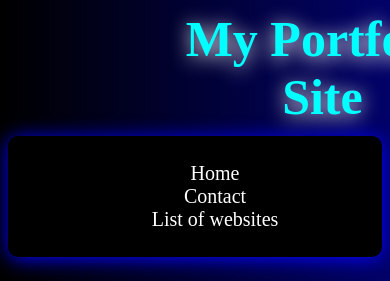
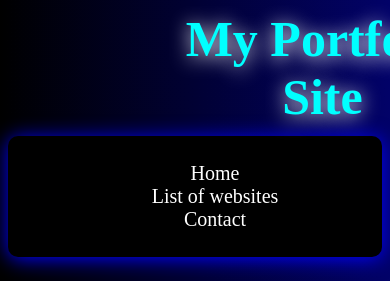
Before and after one commit to Aryan-Go/portfolio-react, a React (Create React App) app: page / in a window 390 px wide. Shown: the top 281 px of the page. Built offline with nearby package versions, Linux system fonts and the light colour scheme.

Commit message:
Correct linking

```diff
--- a/src/App.css
+++ b/src/App.css
@@ -27,6 +27,6 @@
 }
 @media (max-width:768px){
     .chalo2{
-        margin-top: 100px;
+        margin-top:400px;
     }
 }
--- a/src/App.js
+++ b/src/App.js
@@ -12,7 +12,8 @@ import Forms from './components/Forms'
 
 function App() {
   return (
-      <div className="App">
+      <div className="App"
+        id='App'>
         <motion.h1
         className='title'
         animate={{
@@ -57,6 +58,7 @@ function App() {
         <Box h1="Site selection in PAAC" p="Creating the PAAC site with all my knowledge and effort was an incredibly rewarding experience. I poured my heart into every line of code, using everything I had learned to bring the project to life. When I found out that out of hundreds of students, only 9 were selected—and I was one of them—it was an indescribable feeling. The recognition felt like a validation of all the hard work and dedication I had put into the project. It was a moment of immense pride and accomplishment, knowing that my skills had earned me a spot among such a small, elite group. That feeling of being chosen for something I worked so hard on was truly amazing and has motivated me to keep pushing forward in my journey as a developer."
         height="250px" width="250px" src="https://aryan-go.github.io/portfolio/Screenshot%202025-03-20%20at%2011.16.49%E2%80%AFAM.png" a="https://github.com/Aryan-Go/paac-web"/>
         <motion.h1
+        id='lists'
         animate={{
           x:['-100%',"100%"],
           // scale:[0,1]
@@ -77,6 +79,7 @@ function App() {
         height="200px" width="200px" src="https://aryan-go.github.io/portfolio/Screenshot%202025-03-20%20at%203.38.07%E2%80%AFPM.png" a="https://github.com/Aryan-Go/trip_blockchain" src2=""/>
         <motion.h1
         className='chalo2'
+        id='chalo2'
         animate={{
           x:['-100%',"100%"],
           // scale:[0,1]
--- a/src/components/Navbar.js
+++ b/src/components/Navbar.js
@@ -5,9 +5,9 @@ export default function Navbar() {
   return (
     <div className="navbar">
         <ul>
-            <li>Home</li>
-            <li>Contact</li>
-           <li>List of websites</li>
+            <a href='#title'><li>Home</li></a>
+            <a href='#lists'><li>List of websites</li></a>
+            <a href='#chalo2'><li>Contact</li></a>
         </ul>
     </div>
   )
```
